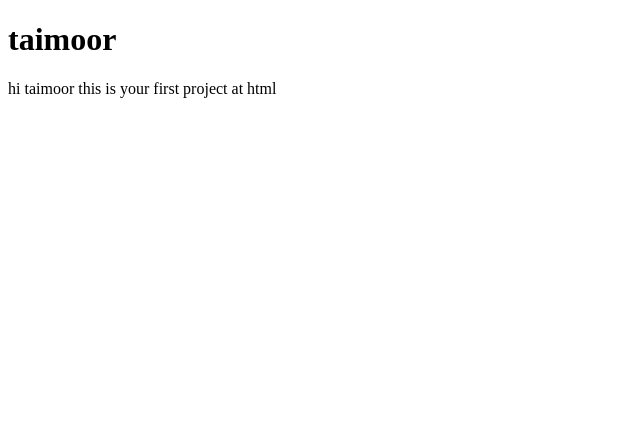
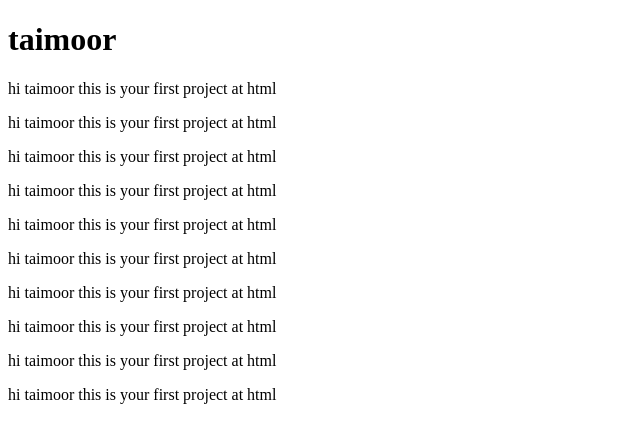
Before and after one commit to Taimoorsalman/react_1st_project, a plain HTML site: page index.html in a window 1280 px wide. Shown: the whole page, without its empty margins (0-640 px from the left). Drawn offline with Linux system fonts and the light colour scheme.

Commit message:
index updated

```diff
--- a/index.html
+++ b/index.html
@@ -8,6 +8,15 @@
 <body>
   <h1>taimoor</h1>
   <p>hi taimoor this is your first project at html</p>
+  <p>hi taimoor this is your first project at html</p>
+  <p>hi taimoor this is your first project at html</p>
+  <p>hi taimoor this is your first project at html</p>
+  <p>hi taimoor this is your first project at html</p>
+  <p>hi taimoor this is your first project at html</p>
+  <p>hi taimoor this is your first project at html</p>
+  <p>hi taimoor this is your first project at html</p>
+  <p>hi taimoor this is your first project at html</p>
+  <p>hi taimoor this is your first project at html</p>
 
 </body>
 </html>
```
